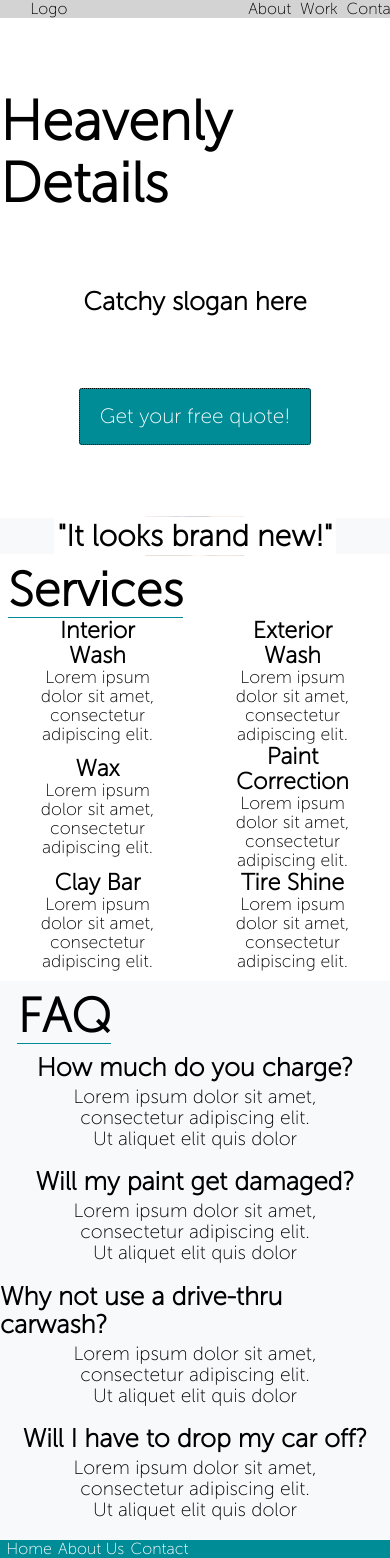
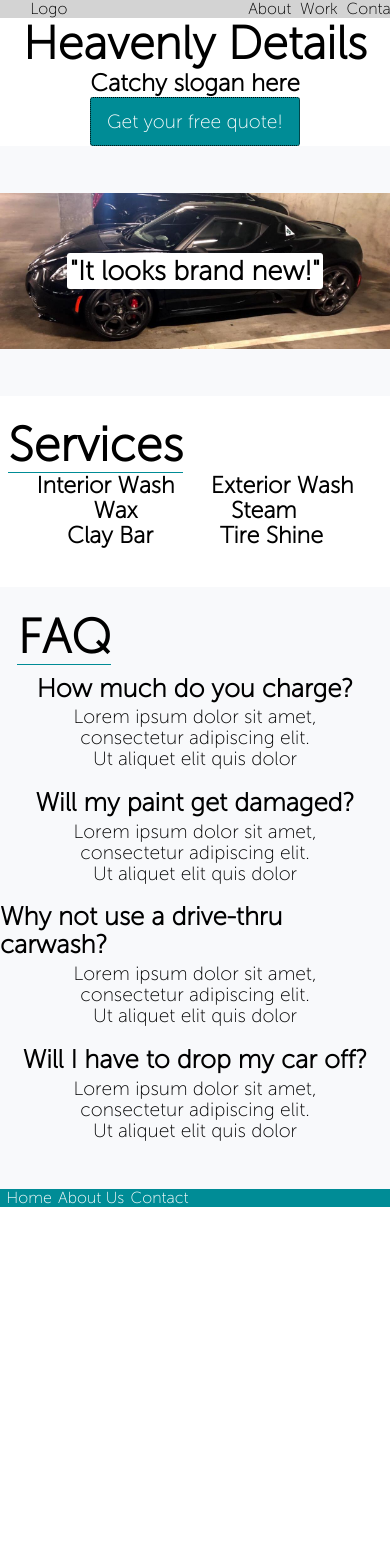
Before and after one commit to jlbroughton88/Heavenly-Details, a React (Create React App) app in the folder client/: page / in a window 390 px wide. After the commit the page ends 1207 px from the top, so only its background shows below. Built offline with nearby package versions, Linux system fonts and the light colour scheme.

Commit message:
added responsiveness

```diff
--- a/client/src/components/Banner.js
+++ b/client/src/components/Banner.js
@@ -28,6 +28,11 @@ const MotherDiv = styled.div`
     @media(max-width: 650px) {
         height: 500px;
     }
+
+    @media(max-width: 475px) {
+        height: 30%;
+    }
+
 `
 
 const Heading = styled.h1`
@@ -37,6 +42,10 @@ const Heading = styled.h1`
     @media(max-width: 650px) {
         font-size: 3.5rem;
     }
+
+    @media(max-width: 475px) {
+        font-size: 2.9rem;
+    }
 `
 
 const Slogan = styled.h3`
@@ -45,6 +54,10 @@ const Slogan = styled.h3`
 
     @media(max-width: 650px) {
         font-size: 1.6rem;
+    }
+
+    @media(max-width: 475px) {
+        font-size: 1.5rem;
     }
 `
 
@@ -63,4 +76,9 @@ const CallToAction = styled.div`
         padding: 16px 20px;
         font-size: 1.3rem;
     }
+
+    @media(max-width: 475px) {
+        padding: 13px 16px;
+        font-size: 1.2rem;
+    }
 `
--- a/client/src/components/FAQ.js
+++ b/client/src/components/FAQ.js
@@ -16,11 +16,9 @@ const FAQ = () => {
                             <Head>How much do you charge?</Head>
                         </HeadDiv>
                     </HeadRow>
-
                     <ParaDiv>
                         <Para>Lorem ipsum dolor sit amet, consectetur adipiscing elit. Ut aliquet elit quis dolor</Para>
                     </ParaDiv>
-
                 </Row>
                 <Row>
                     <HeadRow>
@@ -80,6 +78,11 @@ const MotherDiv = styled.div`
 
     @media(max-width: 650px) {
         height: 40%;
+    }
+
+    @media(max-width: 475px) {
+        padding-bottom: 10%;
+        padding-top: 6%;
     }
 `
 
--- a/client/src/components/Services.js
+++ b/client/src/components/Services.js
@@ -13,31 +13,31 @@ const Services = () => {
                 <Row>
                     <Task>
                         <TaskHead>Interior Wash</TaskHead>
-                        <TaskPara>Lorem ipsum dolor sit amet, consectetur adipiscing elit.</TaskPara>
+
                     </Task>
                     <Task>
                         <TaskHead>Exterior Wash</TaskHead>
-                        <TaskPara>Lorem ipsum dolor sit amet, consectetur adipiscing elit.</TaskPara>
+
                     </Task>
                 </Row>
                 <Row>
                     <Task>
                         <TaskHead>Wax</TaskHead>
-                        <TaskPara>Lorem ipsum dolor sit amet, consectetur adipiscing elit.</TaskPara>
+
                     </Task>
                     <Task>
-                        <TaskHead>Paint Correction</TaskHead>
-                        <TaskPara>Lorem ipsum dolor sit amet, consectetur adipiscing elit.</TaskPara>
+                        <TaskHead>Steam</TaskHead>
+
                     </Task>
                 </Row>
                 <Row>
                     <Task>
                         <TaskHead>Clay Bar</TaskHead>
-                        <TaskPara>Lorem ipsum dolor sit amet, consectetur adipiscing elit.</TaskPara>
+
                     </Task>
                     <Task>
                         <TaskHead>Tire Shine</TaskHead>
-                        <TaskPara>Lorem ipsum dolor sit amet, consectetur adipiscing elit.</TaskPara>
+
                     </Task>
                 </Row>
             </Rows>
@@ -60,6 +60,11 @@ const MotherDiv = styled.div`
 
     @media(max-width: 750px) {
         height: 30%;
+    }
+
+    @media(max-width: 475px) {
+        padding-bottom: 10%;
+        padding-top: 6%;
     }
 
 `
@@ -99,6 +104,11 @@ const Rows = styled.div`
     display: flex;
     flex-direction: column;
     justify-content: space-evenly;
+    width: 100%;
+
+    @media(max-width: 475px) {
+        justify-content: space-around;
+    }
 `
 
 const Row = styled.div`
@@ -107,6 +117,11 @@ const Row = styled.div`
     justify-content: space-evenly;
     align-items: center;
     width: 100%;
+
+    @media(max-width: 475px) {
+        // flex-direction: column;
+        height: 33%;
+    }
 `
 
 const Task = styled.div`
@@ -118,6 +133,10 @@ const Task = styled.div`
     text-align: center;
     padding-left: 10%;
     padding-right: 10%;
+
+    @media(max-width: 475px) {
+        padding: 0;
+    }
 `
 const TaskHead = styled.h3`
     font-size: 1.6rem;
--- a/client/src/components/Testamonial.js
+++ b/client/src/components/Testamonial.js
@@ -26,6 +26,10 @@ const MotherDiv = styled.div`
     background: #f8f9fb;
     max-height: 350px;
 
+    @media(max-width: 475px) {
+        height: 250px;
+    }
+
 `
 
 const Container = styled.div`
@@ -39,7 +43,7 @@ const Container = styled.div`
 
     @media(max-width: 650px) {
         width: 100%;
-        transform: scale(1.1);
+        transform: scale(1);
     }
 `
 
```
Lines whose indentation alone changed are shown as unchanged.
